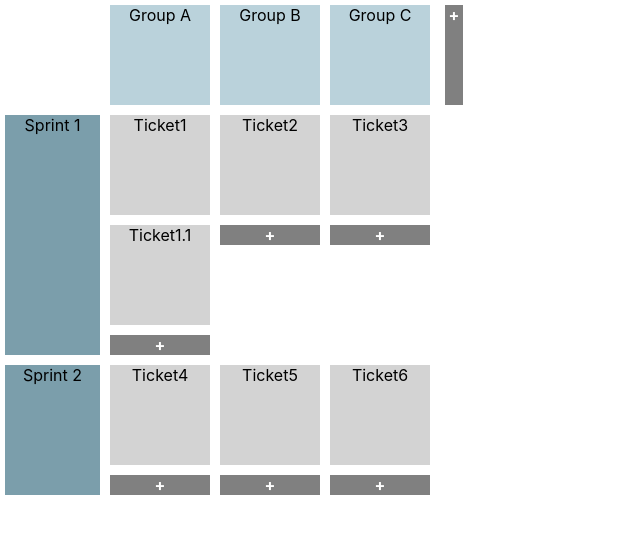
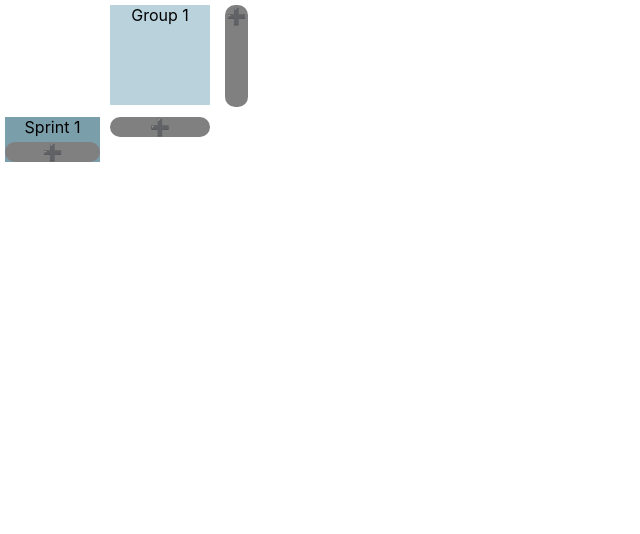
Before and after one commit to jameshume/epic_planner, a React app in the folder epic_planner/: page / in a window 1280 px wide. Shown: the top 534 px of the page, without its empty margins (0-640 px from the left). Built offline with nearby package versions, Linux system fonts and the light colour scheme.

Commit message:
Can now add columns, rows, items and delete items

```diff
--- a/epic_planner/src/components/StoryBoard/StoryBoardColumn/StoryBoardColumn.js
+++ b/epic_planner/src/components/StoryBoard/StoryBoardColumn/StoryBoardColumn.js
@@ -10,11 +10,16 @@ import StoryBoardItem from '../StoryBoardItem/StoryBoardItem.js';
  * \param props.onNewItemClick
  */
 const storyBoardColumn = props => {
+  console.log("####", props.row_idx, "--", props.row_idx, "--", props.items)
     const items = props.items.map((item, item_idx) => {
       return (
         <StoryBoardItem
           key={'sbi' + props.row_idx + '_' + props.col_idx + '_' + item_idx}
           details={props.items[item_idx]}
+          row_idx={props.row_idx}
+          col_idx={props.col_idx}
+          item_idx={item_idx}
+          onDeleteItemClick={props.onDeleteItemClick}
         />
       );
     });
@@ -22,12 +27,12 @@ const storyBoardColumn = props => {
     return (
      <div className={styles.column}>
         {items}
-			  <div
+        <div
           className={styles.row_inserter}
           onClick={() => props.onNewItemClick(props.row_idx, props.col_idx)}
-        >+
+        >&#10133;
         </div>
-		  </div>
+      </div>
     );
 };
 
--- a/epic_planner/src/components/StoryBoard/StoryBoardColumn/StoryBoardColumn.module.css
+++ b/epic_planner/src/components/StoryBoard/StoryBoardColumn/StoryBoardColumn.module.css
@@ -13,5 +13,10 @@
   overflow-y: hidden;
   color: white;
   font-weight: bold;
-  text-align: center;
+  text-align: middle;
+  border-radius: 10px;
 }
+
+.row_inserter:hover {
+  background-color: black;
+}
--- a/epic_planner/src/components/StoryBoard/StoryBoardItem/StoryBoardItem.js
+++ b/epic_planner/src/components/StoryBoard/StoryBoardItem/StoryBoardItem.js
@@ -5,10 +5,17 @@ import styles from './StoryBoardItem.module.css';
  * \param props.details - A dictionary: {
  *                           'title' : 'some text',
  *                        }
+ * \param props.row_idx
+ * \param props.col_idx
+ * \param props.item_idx
  */
 const storyBoardItem = props => {
   return (
   <div className={styles.item}>
+    <div
+      className={styles.delete_button}
+      onClick={() => props.onDeleteItemClick(props.row_idx, props.col_idx, props.item_idx)}
+    >&#128473;</div>
     {props.details['title']}
   </div>
 )};
--- a/epic_planner/src/components/StoryBoard/StoryBoardItem/StoryBoardItem.module.css
+++ b/epic_planner/src/components/StoryBoard/StoryBoardItem/StoryBoardItem.module.css
@@ -5,4 +5,23 @@
   width: 100px;
   background-color: lightgray;
   overflow-y: auto;
+  position: relative;
 }
+
+.item:hover {
+  background-color: gray;
+}
+
+.delete_button {
+  position: absolute;
+  right: 5px;
+  top: 0px;
+  padding: 0;
+  margin: 0;
+  font-weight: normal;
+}
+
+.delete_button:hover {
+  font-weight: bolder;
+  color: red;
+}
--- a/epic_planner/src/components/StoryBoard/StoryBoardRow/StoryBoardRow.js
+++ b/epic_planner/src/components/StoryBoard/StoryBoardRow/StoryBoardRow.js
@@ -37,27 +37,37 @@ import StoryBoardColumn from '../StoryBoardColumn/StoryBoardColumn.js';
  * \param props.columns   A list of columns. Each column is represented
  *                        as a list of items, where each item is a dict.
  * \param props.onNewItemClick
+ * \param props.onNewRowClick
  */
 const storyBoardRow = props => {
-  // For each list
-  const columns = props.columns.map((col_inf, col_idx) => {
-    return (<StoryBoardColumn
+  const columns =
+    props.columns.map(
+      (col_inf, col_idx) => {
+        console.log("@@@", col_inf, col_idx)
+        return (
+          <StoryBoardColumn
             key={'sbc' + props.row_idx + '_' + col_idx}
             row_idx={props.row_idx}
             col_idx={col_idx}
             items={col_inf}
             onNewItemClick={props.onNewItemClick}
+            onDeleteItemClick={props.onDeleteItemClick}
           />
         )});
-
-
 
   // Must use a fragment as the items need to be individually laid out
   // to place into the grid correctly.
   return (
     <React.Fragment>
       <div className={styles.row_header}>
+        <div className={styles.row_header_title}>
           {props.title}
+        </div>
+        <div
+          className={styles.row_inserter}
+          onClick={() => props.onNewRowClick(props.row_idx)}
+        >&#10133;
+        </div>
       </div>
       {columns}
     </React.Fragment>
--- a/epic_planner/src/components/StoryBoard/StoryBoardRow/StoryBoardRow.module.css
+++ b/epic_planner/src/components/StoryBoard/StoryBoardRow/StoryBoardRow.module.css
@@ -1,9 +1,32 @@
 .row_header {
   display: flex;
   flex-direction: column;
+  align-items: stretch;
   grid-column-start: 1;
   background-color: rgb(123, 158, 171);
   margin: 5px;
   margin-right: 10px;
   padding: 0px;
 }
+
+.row_header_title {
+  flex-grow: 1;
+}
+
+.row_inserter {
+  margin-bottom: 0px;
+  margin-top: 5px;
+  margin-right: 10px;
+  padding: 0px;
+  width: 100%;
+  background-color: gray;
+  overflow-y: hidden;
+  color: white;
+  font-weight: bold;
+  text-align: middle;
+  border-radius: 10px;
+}
+
+.row_inserter:hover {
+  background-color: black;
+}
--- a/epic_planner/src/containers/StoryBoard/StoryBoard.js
+++ b/epic_planner/src/containers/StoryBoard/StoryBoard.js
@@ -12,22 +12,33 @@ import StoryBoardRow from '../../components/StoryBoard/StoryBoardRow/StoryBoardR
 class StoryBoard extends React.Component
 {
   state = {
-    column_headings: ["Group A", "Group B", "Group C"],
-    row_headings: ["Sprint 1", "Sprint 2"],
-    rows: [
-      [
-        [ {title : 'Ticket1'}, {title : 'Ticket1.1'} ],
-        [ {title : 'Ticket2'} ],
-        [ {title : 'Ticket3'} ],
-      ],
-      [
-        [ {title : 'Ticket4'} ],
-        [ {title : 'Ticket5'} ],
-        [ {title : 'Ticket6'} ],
-      ],
-    ],
+    column_headings: ["Group 1"],
+    row_headings: ["Sprint 1"],
+    rows: [ [ [] ] ],
   }
 
+  /*
+   *
+   */
+  deepCopyStateRows = (state) => {
+    let newRows = [];
+    for (let r = 0; r < state.rows.length; ++r) {
+      let col_copy = [];
+      for (let c = 0; c < state.rows[r].length; ++c) {
+        let dicts = [];
+        for (let d = 0; d < state.rows[r][c].length; ++d) {
+          dicts.push({...state.rows[r][c][d]});
+        }
+        col_copy.push(dicts);
+      }
+      newRows.push(col_copy);
+    }
+    return newRows;
+  };
+
+  /*
+   *
+   */
   renderColumnHeadings = () => {
     const headingsClassNames = [
       styles.column_header,
@@ -43,8 +54,11 @@ class StoryBoard extends React.Component
             {col_title}
           </div>
       ), this.state.column_headings);
-  }
+  };
 
+  /*
+   *
+   */
   new_column = () => {
     this.setState(
       (prevState, props) => ({
@@ -54,32 +68,57 @@ class StoryBoard extends React.Component
     );
   };
 
-  new_item = (row_idx, col_idx) => {
-    // Deep copy the state before modifying it.
+  /*
+   *
+   */
+  new_row = (row_idx) => {
     this.setState(
       (prevState, props) => {
-        let newRows = [];
-        for (let r = 0; r < prevState.rows.length; ++r) {
-          let col_copy = [];
-          for (let c = 0; c < prevState.rows[r].length; ++c) {
-            let dicts = [];
-            for (let d = 0; d < prevState.rows[r][c].length; ++d) {
-              dicts.push({...prevState.rows[r][c][d]});
-            }
-            col_copy.push(dicts);
-          }
-          newRows.push(col_copy);
-        }
-        // Add the new ticket.
+        const newCols = Array(prevState.column_headings.length).fill([]);
+        let new_row_headings = [...prevState.row_headings];
+        new_row_headings.splice(row_idx+1, 0, "NEW" );
+        let newRows = this.deepCopyStateRows(prevState);
+        newRows.splice(row_idx+1, 0, newCols);
+        //newRows.push(newCols);
+        return ({
+          row_headings : new_row_headings,
+          rows: newRows
+        });
+      }
+    );
+  };
+
+  /*
+   *
+   */
+  new_item = (row_idx, col_idx) => {
+    this.setState(
+      (prevState, props) => {
+        let newRows = this.deepCopyStateRows(prevState);
         newRows[row_idx][col_idx].push({title : 'new'});
-
         return ({
           rows: newRows
         });
       }
     );
-  }
+  };
 
+  delete_item = (row_idx, col_idx, item_idx) => {
+    console.log("DELETE ITEM", row_idx, col_idx, item_idx)
+    this.setState(
+      (prevState, props) => {
+        let newRows = this.deepCopyStateRows(prevState);
+        newRows[row_idx][col_idx].splice(item_idx, 1);
+        return ({
+          rows: newRows
+        });
+      }
+    );
+  };
+
+  /*
+   *
+   */
   render() {
     const inline_style = {
       /* column headings + 1: 1 for the row heading column*/
@@ -95,6 +134,8 @@ class StoryBoard extends React.Component
             row_idx={rowhead_idx}
             columns={this.state.rows[rowhead_idx]}
             onNewItemClick={this.new_item}
+            onNewRowClick={this.new_row}
+            onDeleteItemClick={this.delete_item}
           />
       )});
 
@@ -102,7 +143,7 @@ class StoryBoard extends React.Component
       <div className={styles.board_grid} style={inline_style}>
         <div className={styles.grid_spacer}/>
         {this.renderColumnHeadings()}
-        <div className={styles.column_inserter} onClick={this.new_column}>+</div>
+        <div className={styles.column_inserter} onClick={this.new_column}>&#10133;</div>
         {rows}
 
       </div>
--- a/epic_planner/src/containers/StoryBoard/StoryBoard.module.css
+++ b/epic_planner/src/containers/StoryBoard/StoryBoard.module.css
@@ -13,13 +13,21 @@
 
 .column_inserter {
   margin: 5px;
-  padding: 0px;
+  padding: 1px;
   height: 100px;
   background-color: gray;
   overflow-x: hidden;
   color: white;
   font-weight: bold;
   text-align: center;
+  border-radius: 10px;
+  vertical-align: middle;
+  text-align: middle;
+  width: 21px;
+}
+
+.column_inserter:hover {
+  background-color: black;
 }
 
 .column_header {
```
Lines whose indentation alone changed are shown as unchanged.
